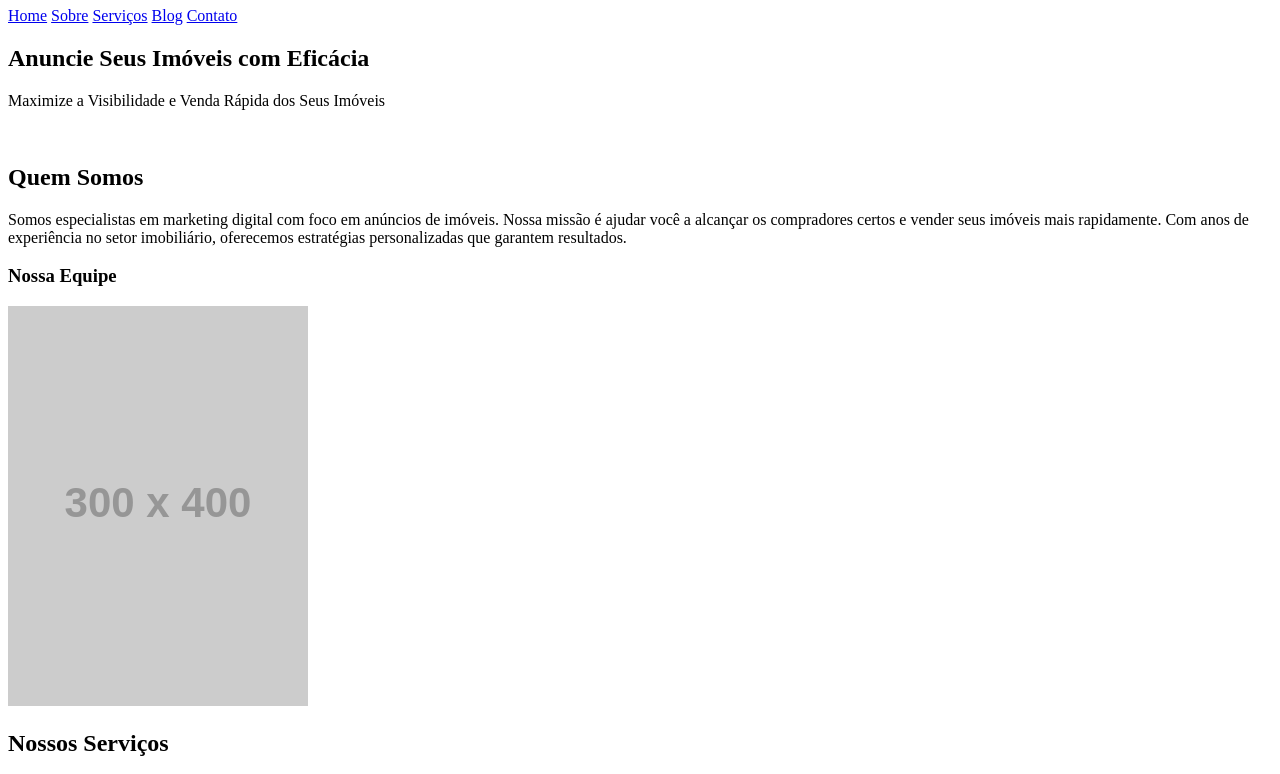
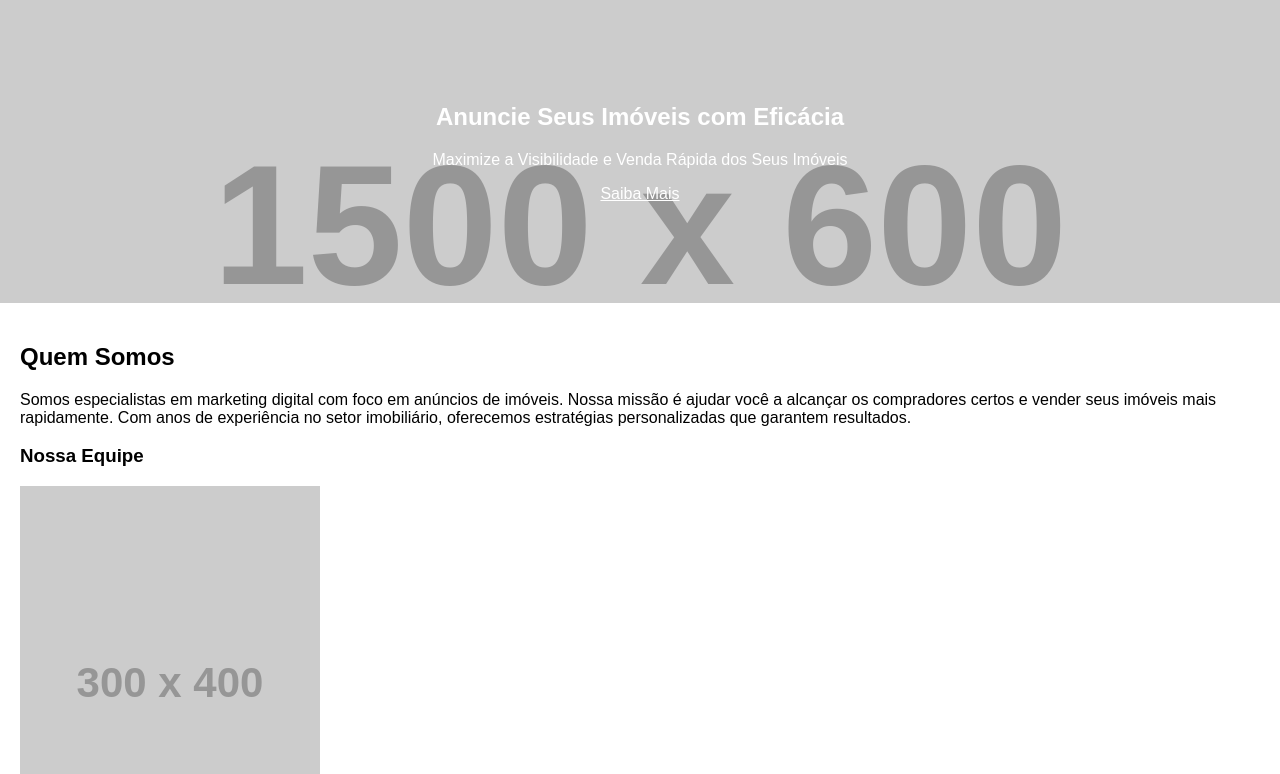
Before and after one commit to EvandroGrillo/meu-site-imobiliario, a plain HTML site: page index.html in a window 1280 px wide. Shown: the part 135-909 px from the top of the page. Drawn offline with Linux system fonts and the light colour scheme; placeholder pictures from the web are drawn by us.

Commit message:
Update index.html

```diff
--- a/index.html
+++ b/index.html
@@ -4,13 +4,7 @@
     <meta charset="UTF-8">
     <meta name="viewport" content="width=device-width, initial-scale=1.0">
     <title>Portal Imobiliário</title>
-    <link rel="stylesheet" href="styles.css">
-</head>
-<body>
-    <!-- O conteúdo do HTML permanece o mesmo -->
-    <script src="script.js"></script>
-</body>
-</html>
+    <style>
         body {
             font-family: Arial, sans-serif;
             margin: 0;
```
